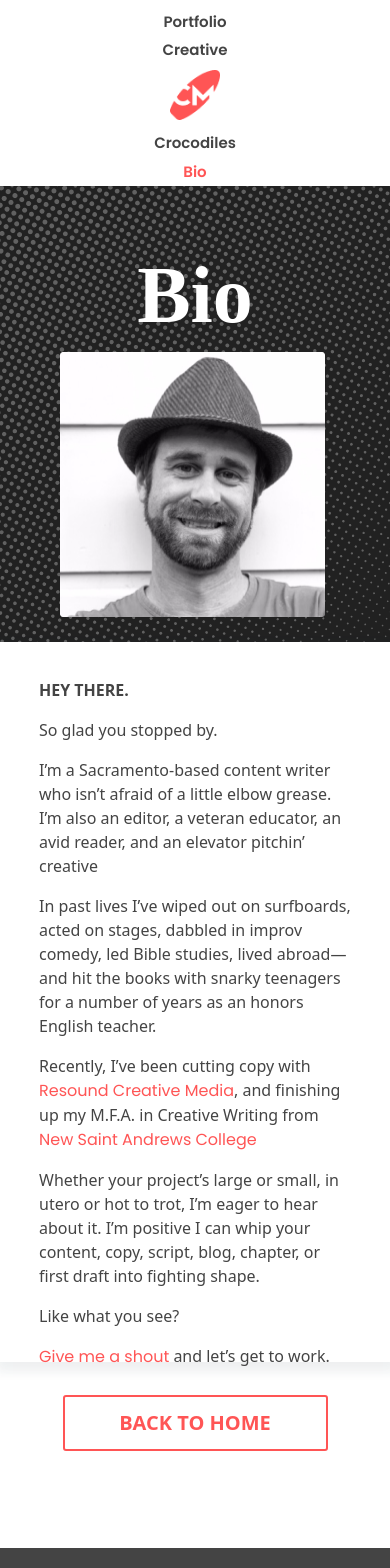
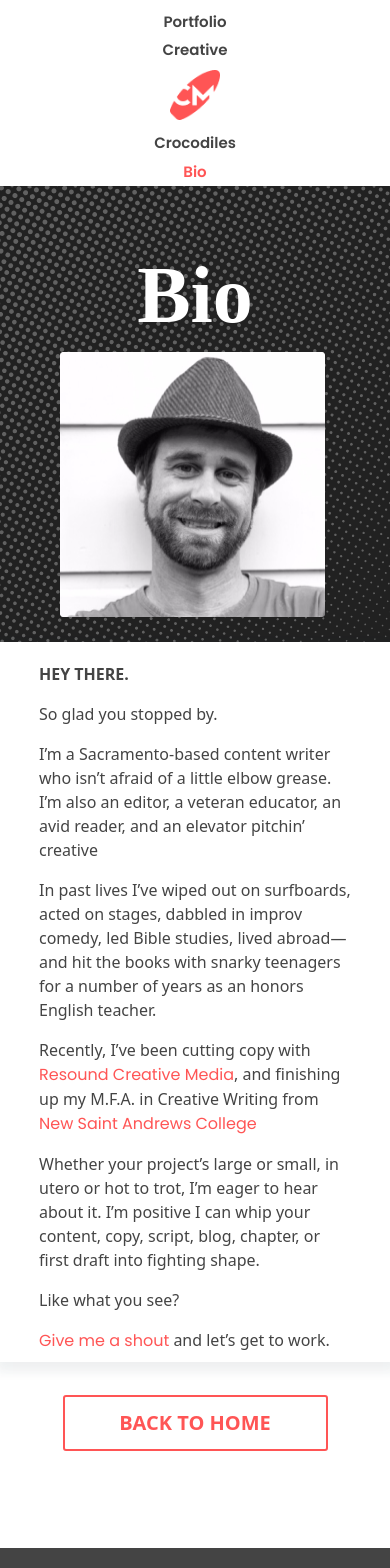
Before and after one commit to gdickison/cmillcontent, a Next.js app: page /bio in a window 390 px wide. Shown: the top 1568 px of the page. Built offline with nearby package versions, Linux system fonts and the light colour scheme; a web font is replaced by a local one.

Commit message:
Put more space under the last line of the bio on iPhone

```diff
--- a/styles/globals.css
+++ b/styles/globals.css
@@ -227,6 +227,13 @@
     width: 80%;
     height: 90%;
     color: var(--color-dark);
+}
+
+@media (max-width: 400px) {
+    .bioContainer {
+        height: 100%;
+        margin-top: 10%;
+    }
 }
 
 .bioContainer a {
```
